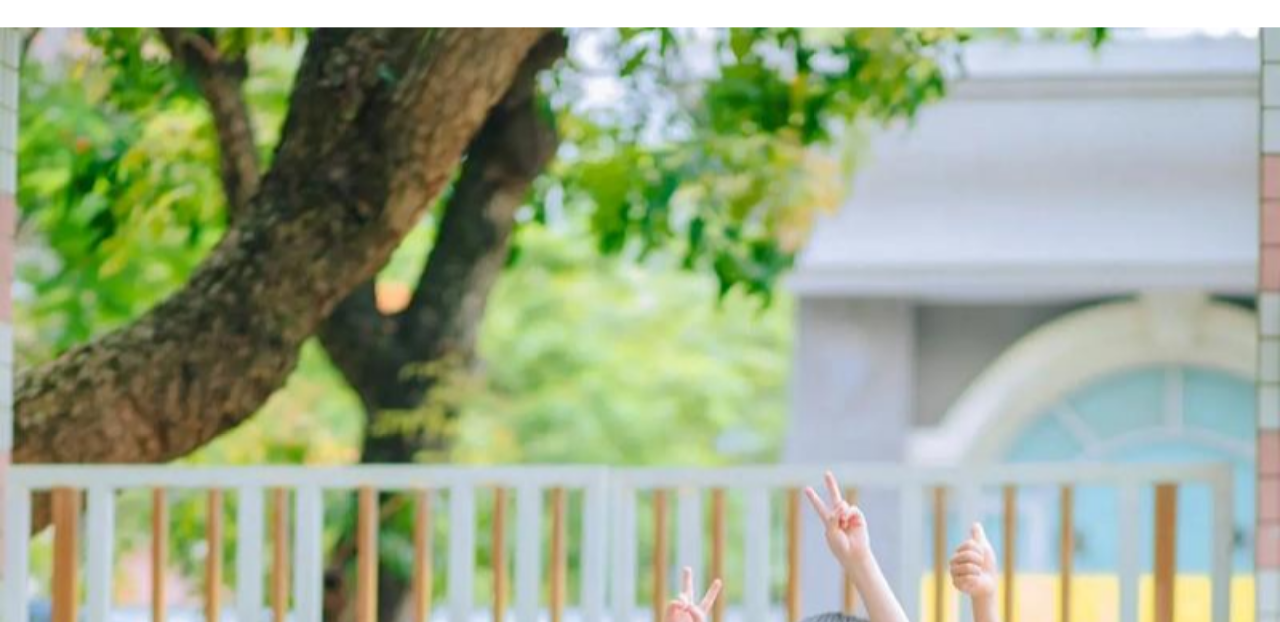
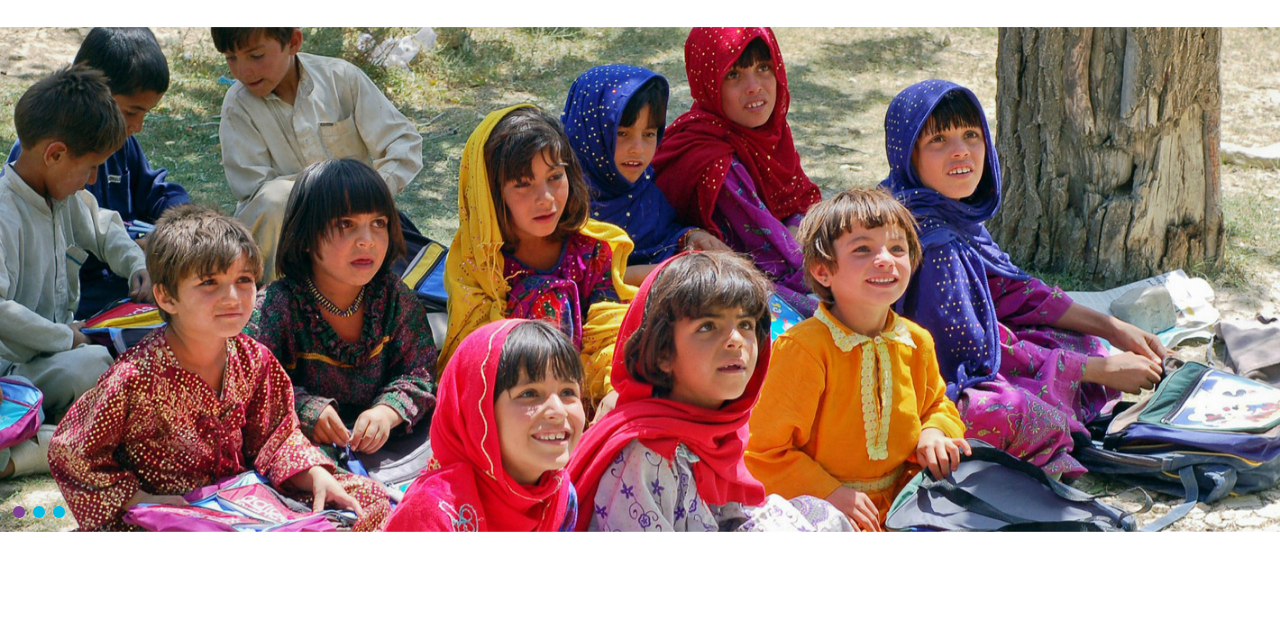
Before and after one commit to SevenSpirit/xizhixqjy.github.io, a plain HTML site: page index.html in a window 1280 px wide. Both pictures are taken after a click on the link "Previous". Shown: the part 178-800 px from the top of the page. Drawn offline with Linux system fonts and the light colour scheme.

Commit message:
Update index.html

```diff
--- a/index.html
+++ b/index.html
@@ -74,7 +74,7 @@ Smartphone Compatible web template, free webdesigns for Nokia, Samsung, LG, Sony
 	    <div class="callbacks_container">
 	      <ul class="rslides" id="slider">
 	        <li>
-				<a href="single.html"><img src="images/banner.jpg" alt=""></a>
+				<a href="single.html"><img src="images/banner1.jpg" alt=""></a>
 
 
 	        </li>
@@ -83,7 +83,7 @@ Smartphone Compatible web template, free webdesigns for Nokia, Samsung, LG, Sony
 
 	        </li>
 	        <li>
-	          <img src="images/banner.jpg" alt="">
+	          <img src="images/banner1.jpg" alt="">
 
 	        </li>
 	      </ul>
```
